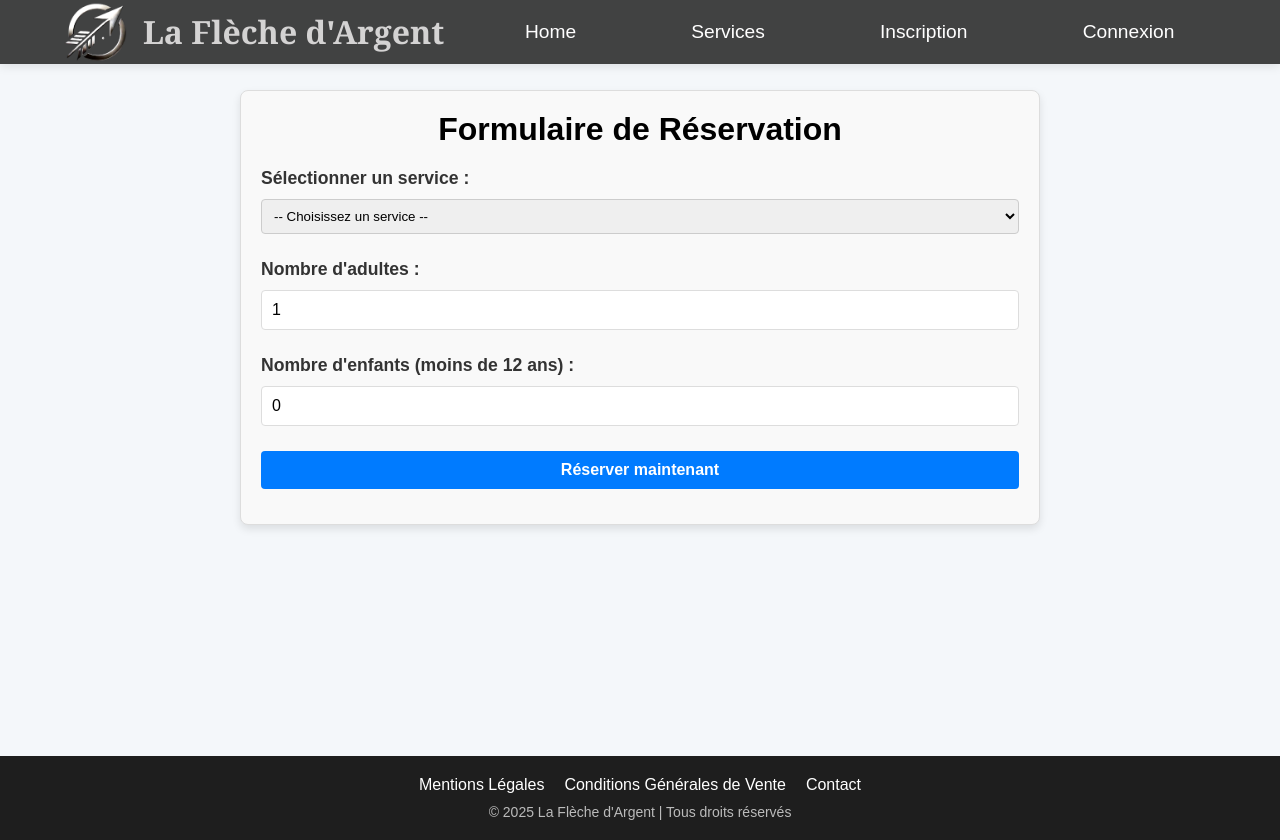
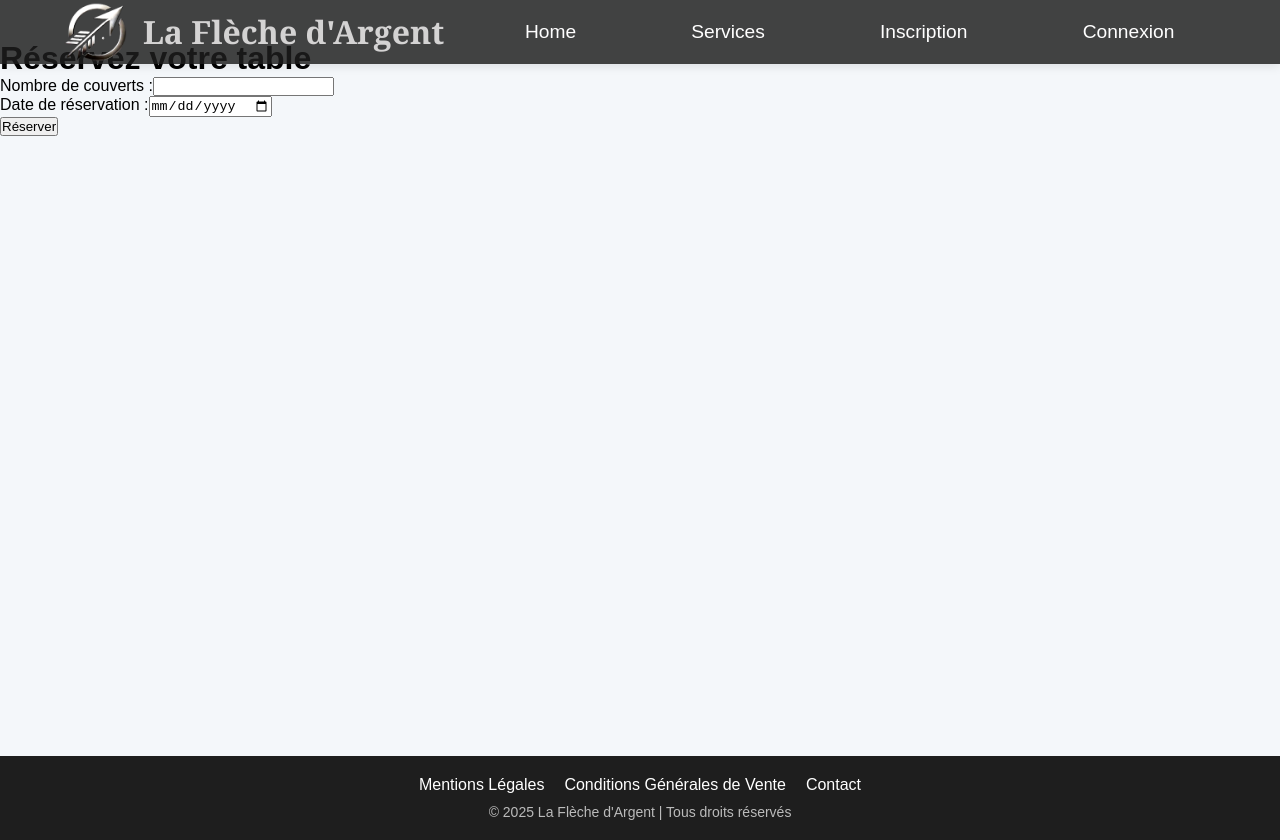
Before and after one commit to mya574/La-Fleche-dArgent-projet, a React (Create React App) app in the folder frontend/: page /reservation in a window 1280 px wide. Built offline with nearby package versions, Linux system fonts and the light colour scheme.

Commit message:
feat(controlleur):reservation restaurent fini

```diff
--- a/frontend/src/pages/Connexion.js
+++ b/frontend/src/pages/Connexion.js
@@ -49,25 +49,35 @@ const Connexion = ({ onLogin }) => {
 
     const userData = { email, password };
 
+    // Appel à l'API pour la connexion
     fetch('http://localhost:3000/users/login', {
       method: 'POST',
       headers: { 'Content-Type': 'application/json' },
       body: JSON.stringify(userData),
     })
-      .then((response) => response.json())
+      .then((response) => {
+        if (!response.ok) {
+          throw new Error('Erreur réseau ou problème côté serveur');
+        }
+        return response.json();
+      })
       .then((data) => {
-        if (data.success) {
-          localStorage.setItem('token', data.token); // Stockez le token dans le localStorage
-          console.log('Token stored:', data.token); // Ajoutez ce log pour vérifier
-          onLogin(data.token); // Appelle la fonction de connexion pour mettre à jour le statut
+        if (data.token) {
+          // Stockez le token dans localStorage
+          localStorage.setItem('token', data.token);
+          console.log('Token stored:', data.token);
+
+
+          // Mettez à jour l'état global ou redirigez l'utilisateur
+          onLogin(data.token); // Optionnel si vous utilisez un contexte ou Redux
           navigate('/'); // Redirige vers la page d'accueil
         } else {
-          alert('Erreur de connexion : ' + data.message);
+          setFormError(data.message || 'Erreur de connexion.');
         }
       })
       .catch((error) => {
         console.error('Erreur réseau :', error);
-        alert('Une erreur est survenue lors de la connexion.');
+        setFormError('Une erreur est survenue lors de la connexion.');
       });
   };
 
--- a/frontend/src/pages/Reservation.js
+++ b/frontend/src/pages/Reservation.js
@@ -1,316 +1,101 @@
-import React, { useState } from 'react';
-import DatePicker from 'react-datepicker';
-import "react-datepicker/dist/react-datepicker.css";
-import './Reservation.css';
-import { jwtDecode } from 'jwt-decode';
+import React, { useState } from "react";
+import { jwtDecode } from "jwt-decode";
 
-const Reservation = () => {
-  const [selectedService, setSelectedService] = useState('');
-  const [selectedRoomType, setSelectedRoomType] = useState('');
-  const [selectedSpaService, setSelectedSpaService] = useState('');
-  const [selectedRestaurantService, setSelectedRestaurantService] = useState('');
-  const [numAdults, setNumAdults] = useState(1);
-  const [numChildren, setNumChildren] = useState(0);
-  const [arrivalDate, setArrivalDate] = useState(null);
-  const [departureDate, setDepartureDate] = useState(null);
-  const [selectedDate, setSelectedDate] = useState(null);
-  const [numCouverts, setNumCouverts] = useState(0);
+const Restaurent = () => {
+  const [nombreCouverts, setNombreCouverts] = useState("");
+  const [dateReservation, setDateReservation] = useState("");
+  const [message, setMessage] = useState("");
 
-  const services = [
-    { name: 'Chambre', options: ['Classique', 'Confort', 'Standing', 'Suite'] },
-    { name: 'Spa', options: ['Gommage corps en cabine', 'Massage relaxant aux huiles essentielles', 'Massage tonique', 'Massage balinais', 'Massage aux pierres chaudes'] },
-    { name: 'Restauration', options: ['Petit-déjeuner', 'Dîner', 'Room service'] }
-  ];
+  const handleSubmit = async (event) => {
+    event.preventDefault();
 
-  const handleServiceChange = (e) => {
-    setSelectedService(e.target.value);
-    setSelectedRoomType('');
-    setSelectedSpaService('');
-    setSelectedRestaurantService('');
-    setArrivalDate(null);
-    setDepartureDate(null);
-    setSelectedDate(null);
-  };
-
-  const handleRoomTypeChange = (e) => {
-    setSelectedRoomType(e.target.value);
-  };
-
-  const handleSpaServiceChange = (e) => {
-    setSelectedSpaService(e.target.value);
-  };
-
-  const handleRestaurantServiceChange = (e) => {
-    setSelectedRestaurantService(e.target.value);
-  };
-
-  const handleAdultsChange = (e) => {
-    const value = parseInt(e.target.value, 10);
-    if (!isNaN(value)) {
-      setNumAdults(value);
-      setNumCouverts(value + numChildren);
-    }
-  };
-
-  const handleChildrenChange = (e) => {
-    const value = parseInt(e.target.value, 10);
-    if (!isNaN(value)) {
-      setNumChildren(value);
-      setNumCouverts(numAdults + value);
-    }
-  };
-
-  const handleArrivalDateChange = (date) => {
-    setArrivalDate(date);
-    if (departureDate && date > departureDate) {
-      setDepartureDate(null);
-    }
-  };
-
-  const handleDepartureDateChange = (date) => {
-    setDepartureDate(date);
-  };
-
-  const handleDateChange = (date) => {
-    setSelectedDate(date);
-  };
-
-  const getToken = () => {
-    const token = localStorage.getItem('token');
-    console.log('Token from localStorage:', token); // Ajoutez ce log
-    return token;
-  };
-
-  const getUserIdFromToken = (token) => {
-    try {
-      const decodedToken = jwtDecode(token);
-      console.log('Decoded Token:', decodedToken); // Ajoutez ce log
-      return decodedToken.id; // Assurez-vous que votre token contient un champ 'id'
-    } catch (error) {
-      console.error('Erreur lors du décodage du token :', error);
-      return null;
-    }
-  };
-
-  const handleSubmit = async () => {
-    if (!selectedService ||
-        (selectedService === 'Chambre' && (!selectedRoomType || !arrivalDate || !departureDate)) ||
-        (selectedService !== 'Chambre' && !selectedDate) ||
-        (selectedService === 'Spa' && !selectedSpaService) ||
-        (selectedService === 'Restauration' && !selectedRestaurantService) ||
-        numAdults <= 0) {
-      alert('Veuillez remplir tous les champs correctement');
-      return;
-    }
-
-    const reservationData = {
-      nombre_couverts: numCouverts,
-      date_reservation: selectedDate,
-      service: selectedService,
-      details: {
-        roomType: selectedRoomType,
-        spaService: selectedSpaService,
-        restaurantService: selectedRestaurantService,
-        numAdults,
-        numChildren
-      }
-    };
-
-    const token = getToken();
+    // Récupérer le token JWT depuis le localStorage
+    const token = localStorage.getItem("authToken");
+    console.log(token, "brrb");
 
     if (!token) {
-      alert('Vous devez être connecté pour effectuer une réservation.');
-      return;
-    }
-
-    const userId = getUserIdFromToken(token);
-
-    if (!userId) {
-      alert('Impossible de récupérer l\'ID de l\'utilisateur.');
+      setMessage("Vous devez être connecté pour réserver.");
       return;
     }
 
     try {
-      const response = await fetch('http://localhost:3001/restaurent/reserve', {
-        method: 'POST',
+      // Décoder le token pour vérifier son contenu
+      const decodedToken = jwtDecode(token);
+      console.log(decodedToken);
+
+      // Si le token a expiré ou est invalide, la date d'expiration sera inférieure à l'heure actuelle
+      if (decodedToken.exp * 1000 < Date.now()) {
+        setMessage("Votre session a expiré. Veuillez vous reconnecter.");
+        return;
+      }
+
+      // Récupérer l'id_utilisateur à partir du token
+      const id_utilisateur = decodedToken.id;
+
+      // Faire la requête à l'API
+      const response = await fetch("http://localhost:3000/restaurant/reserve", {
+        method: "POST",
         headers: {
-          'Content-Type': 'application/json',
-          'Authorization': `Bearer ${token}`
+          "Content-Type": "application/json",
+          Authorization: `Bearer ${token}`,
         },
-        body: JSON.stringify({ ...reservationData, userId })
+        body: JSON.stringify({
+          id_utilisateur,      // Utilisateur à partir du token
+          nombre_couverts: nombreCouverts,
+          date_reservation: dateReservation,
+        }),
       });
 
-      const result = await response.json();
+      const data = await response.json();
+
       if (response.ok) {
-        alert('Réservation confirmée !');
+        setMessage(data.message || "Réservation effectuée avec succès !");
       } else {
-        alert(`Erreur : ${result.message}`);
+        setMessage(data.message || "Une erreur est survenue lors de la réservation.");
       }
     } catch (error) {
-      console.error('Erreur lors de la réservation :', error);
-      alert('Erreur lors de la réservation');
+      console.error("Erreur :", error);
+      setMessage("Erreur lors de la réservation.");
     }
   };
 
-  const isFormValid = () => {
-    return selectedService &&
-           (selectedService !== 'Chambre' || (selectedRoomType && arrivalDate && departureDate)) &&
-           (selectedService !== 'Chambre' || selectedDate) &&
-           (selectedService !== 'Spa' || selectedSpaService) &&
-           (selectedService !== 'Restauration' || selectedRestaurantService) &&
-           numAdults > 0;
-  };
-
   return (
-    <div className="reservation-form">
-      <h1 className='reservation-title'>Formulaire de Réservation</h1>
-
-      {/* Choix du service */}
-      <div className="form-group">
-        <label htmlFor="service">Sélectionner un service :</label>
-        <select id="service" value={selectedService} onChange={handleServiceChange}>
-          <option value="">-- Choisissez un service --</option>
-          {services.map(service => (
-            <option key={service.name} value={service.name}>{service.name}</option>
-          ))}
-        </select>
-      </div>
-
-      {/* Section Chambre */}
-      {selectedService === 'Chambre' && (
-        <div>
-          <div className="form-group">
-            <label htmlFor="roomType">Choisir un type de chambre :</label>
-            <select id="roomType" value={selectedRoomType} onChange={handleRoomTypeChange}>
-              <option value="">-- Choisissez un type de chambre --</option>
-              {services.find(service => service.name === 'Chambre').options.map(room => (
-                <option key={room} value={room}>{room}</option>
-              ))}
-            </select>
-          </div>
-
-          {/* Sélection de la date d'arrivée et de départ */}
-          <div className="form-group">
-            <label htmlFor="arrivalDate">Date d'arrivée :</label>
-            <DatePicker
-              id="arrivalDate"
-              selected={arrivalDate}
-              onChange={handleArrivalDateChange}
-              dateFormat="dd/MM/yyyy"
-              minDate={new Date()} // empeche sélection d'une date passée
-              placeholderText="Choisissez une date d'arrivée"
-              className="date-picker"
-            />
-          </div>
-
-          <div className="form-group">
-            <label htmlFor="departureDate">Date de départ :</label>
-            <DatePicker
-              id="departureDate"
-              selected={departureDate}
-              onChange={handleDepartureDateChange}
-              dateFormat="dd/MM/yyyy"
-              minDate={arrivalDate || new Date()} // la date de départ ne peut pas etre avant la date d'arrivée
-              placeholderText="Choisissez une date de départ"
-              className="date-picker"
-            />
-          </div>
-        </div>
-      )}
-
-      {/* Section Spa */}
-      {selectedService === 'Spa' && (
-        <div>
-          <div className="form-group">
-            <label htmlFor="spaService">Choisir un soin :</label>
-            <select id="spaService" value={selectedSpaService} onChange={handleSpaServiceChange}>
-              <option value="">-- Choisissez un soin --</option>
-              {services.find(service => service.name === 'Spa').options.map(spa => (
-                <option key={spa} value={spa}>{spa}</option>
-              ))}
-            </select>
-          </div>
-
-          {/* Sélection de la date (uniquement pour Spa) */}
-          <div className="form-group">
-            <label htmlFor="date">Sélectionner une date :</label>
-            <DatePicker
-              id="date"
-              selected={selectedDate}
-              onChange={handleDateChange}
-              dateFormat="dd/MM/yyyy"
-              minDate={new Date()} // empeche la sélection d'une date passée
-              placeholderText="Choisissez une date"
-              className="date-picker"
-            />
-          </div>
-        </div>
-      )}
-
-      {/* Section Restauration */}
-      {selectedService === 'Restauration' && (
-        <div>
-          <div className="form-group">
-            <label htmlFor="restaurantService">Choisir un repas :</label>
-            <select id="restaurantService" value={selectedRestaurantService} onChange={handleRestaurantServiceChange}>
-              <option value="">-- Choisissez un repas --</option>
-              {services.find(service => service.name === 'Restauration').options.map(meal => (
-                <option key={meal} value={meal}>{meal}</option>
-              ))}
-            </select>
-          </div>
-
-          {/* Sélection de la date (uniquement pour Restauration) */}
-          <div className="form-group">
-            <label htmlFor="date">Sélectionner une date :</label>
-            <DatePicker
-              id="date"
-              selected={selectedDate}
-              onChange={handleDateChange}
-              dateFormat="dd/MM/yyyy"
-              minDate={new Date()} // empeche la sélection d'une date passée
-              placeholderText="Choisissez une date"
-              className="date-picker"
-            />
-          </div>
-        </div>
-      )}
-
-      {/* Nombre d'adultes et d'enfants */}
-      <div className="form-group">
-        <label htmlFor="adults">Nombre d'adultes :</label>
+    <div>
+      <h1>Réservez votre table</h1>
+      <form onSubmit={handleSubmit}>
+        {/* Nombre de couverts */}
+        <label htmlFor="nombre_couverts">Nombre de couverts :</label>
         <input
           type="number"
-          id="adults"
-          value={numAdults}
-          onChange={handleAdultsChange}
+          id="nombre_couverts"
+          name="nombre_couverts"
+          value={nombreCouverts}
+          onChange={(e) => setNombreCouverts(e.target.value)}
           min="1"
+          required
         />
-      </div>
+        <br />
 
-      <div className="form-group">
-        <label htmlFor="children">Nombre d'enfants (moins de 12 ans) :</label>
+        {/* Date de réservation */}
+        <label htmlFor="date_reservation">Date de réservation :</label>
         <input
-          type="number"
-          id="children"
-          value={numChildren}
-          onChange={handleChildrenChange}
-          min="0"
+          type="date"
+          id="date_reservation"
+          name="date_reservation"
+          value={dateReservation}
+          onChange={(e) => setDateReservation(e.target.value)}
+          required
         />
-      </div>
+        <br />
 
-      {/* Bouton de réservation */}
-      <div className="form-group">
-        <button
-          type="button"
-          onClick={handleSubmit}
-          disabled={!isFormValid()}
-        >
-          Réserver maintenant
-        </button>
-      </div>
+        {/* Bouton de soumission */}
+        <button type="submit">Réserver</button>
+      </form>
+
+      {/* Message utilisateur */}
+      {message && <p>{message}</p>}
     </div>
   );
 };
 
-export default Reservation;
+export default Restaurent;
```
Also changed, not shown: 1 other file (tests, documents, lock files or other folders).
